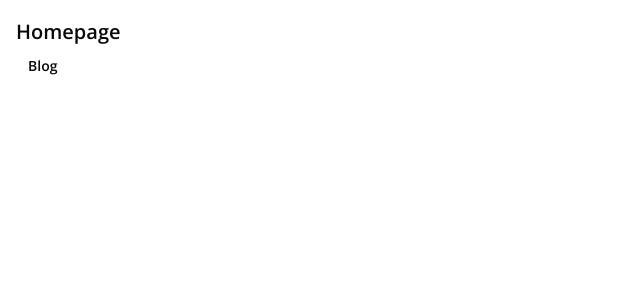
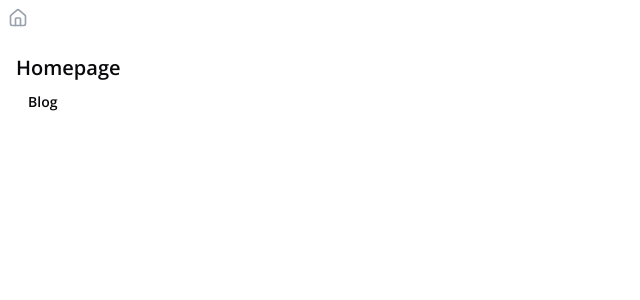
Before and after one commit to dchubarov/nextjs-blog-tutorial, a Next.js app: page / in a window 1280 px wide. Shown: the top 300 px of the page, without its empty margins (0-640 px from the left). Built offline with nearby package versions, Linux system fonts and the light colour scheme.

Commit message:
Implement dynamic breadcrumbs using parallel route.

```diff
--- a/src/app/(facets)/blog/_internal/components/blog-post-list.tsx
+++ b/src/app/(facets)/blog/_internal/components/blog-post-list.tsx
@@ -12,11 +12,9 @@ export default function BlogPostList({ posts }: { posts: BlogPost[] }) {
     <div className="bg-white py-24 sm:py-32">
       <div className="mx-auto grid max-w-7xl grid-cols-1 gap-x-8 gap-y-12 px-6 sm:gap-y-16 lg:grid-cols-2 lg:px-8">
         <article className="mx-auto w-full max-w-2xl lg:mx-0 lg:max-w-lg">
-          <time
-            dateTime={featuredPost.createdAt.toLocaleString()}
-            className="block text-sm/6 text-gray-600">
-            {featuredPost.createdAt.toLocaleString()}
-          </time>
+          <div className="block text-sm/6 text-gray-600">
+            @{featuredPost.author} on {featuredPost.createdAt.toLocaleString()}
+          </div>
           <h2
             id="featured-post"
             className="mt-4 text-3xl font-semibold tracking-tight text-pretty text-gray-900 sm:text-4xl">
@@ -39,27 +37,18 @@ export default function BlogPostList({ posts }: { posts: BlogPost[] }) {
                 Continue reading <span aria-hidden="true">&rarr;</span>
               </Link>
             </div>
-            <div className="flex lg:border-t lg:border-gray-900/10 lg:pt-8">
-              <a
-                href={`/users/${featuredPost.author}`}
-                className="flex gap-x-2.5 text-sm/6 font-semibold text-gray-900">
-                {/*<img alt="" src={featuredPost.author.imageUrl} className="size-6 flex-none rounded-full bg-gray-50" />*/}
-                @{featuredPost.author}
-              </a>
-            </div>
           </div>
         </article>
+
         {posts.length > 1 && (
           <div className="mx-auto w-full max-w-2xl border-t border-gray-900/10 pt-12 sm:pt-16 lg:mx-0 lg:max-w-none lg:border-t-0 lg:pt-0">
             <div className="-my-12 divide-y divide-gray-900/10">
               {posts.slice(1).map((post) => (
                 <article key={post.slug} className="py-12">
                   <div className="group relative max-w-xl">
-                    <time
-                      dateTime={post.createdAt.toLocaleString()}
-                      className="block text-sm/6 text-gray-600">
-                      {post.createdAt.toLocaleString()}
-                    </time>
+                    <div className="block text-sm/6 text-gray-600">
+                      @{post.author} on {post.createdAt.toLocaleString()}
+                    </div>
                     <h2 className="mt-2 text-lg font-semibold text-gray-900 group-hover:text-gray-600">
                       <Link href={`/blog/${post.slug}`}>
                         <span className="absolute inset-0" />
@@ -69,17 +58,13 @@ export default function BlogPostList({ posts }: { posts: BlogPost[] }) {
                     <p className="mt-4 text-sm/6 text-gray-600">
                       {post.content}
                     </p>
-                  </div>
-                  <div className="mt-4 flex">
-                    <Link
-                      href={`/users/${post.author}`}
-                      className="relative flex gap-x-2.5 text-sm/6 font-semibold text-gray-900">
-                      {/*<img*/}
-                      {/*  alt=""*/}
-                      {/*  src={post.author.imageUrl}*/}
-                      {/*  className="size-6 flex-none rounded-full bg-gray-50"*/}
-                      {/*/>*/}@{post.author}
-                    </Link>
+                    {post.tags && (
+                      <div className="flex gap-2 mt-4">
+                        {post.tags.map((tag) => (
+                          <Badge key={tag}>{tag}</Badge>
+                        ))}
+                      </div>
+                    )}
                   </div>
                 </article>
               ))}
--- a/src/app/(facets)/blog/layout.tsx
+++ /dev/null
@@ -1,17 +0,0 @@
-import React from 'react';
-import Breadcrumbs from '@/components/breadcrumbs';
-
-export default function BlogLayout({
-  children,
-}: {
-  children: React.ReactNode;
-}) {
-  return (
-    <>
-      <header>
-        <Breadcrumbs />
-      </header>
-      {children}
-    </>
-  );
-}
--- /dev/null
+++ b/src/app/@breadcrumbs/[...all]/page.tsx
@@ -0,0 +1,10 @@
+import Breadcrumbs from '@/components/breadcrumbs';
+
+export default async function BreadcrumbSlot({
+  params,
+}: {
+  params: Promise<{ all: string[] }>;
+}) {
+  const all = (await params).all;
+  return <Breadcrumbs pages={all} />;
+}
--- /dev/null
+++ b/src/app/@breadcrumbs/page.tsx
@@ -0,0 +1,5 @@
+import Breadcrumbs from '@/components/breadcrumbs';
+
+export default function BreadcrumbSlot() {
+  return <Breadcrumbs pages={[]} />;
+}
--- a/src/app/layout.tsx
+++ b/src/app/layout.tsx
@@ -14,10 +14,19 @@ export const metadata: Metadata = {
   },
 };
 
-export default function Layout({ children }: { children: React.ReactNode }) {
+export default function Layout({
+  breadcrumbs,
+  children,
+}: {
+  breadcrumbs: React.ReactNode;
+  children: React.ReactNode;
+}) {
   return (
     <html lang="en" className={openSans.className}>
-      <body>{children}</body>
+      <body>
+        <header className="p-2">{breadcrumbs}</header>
+        <main>{children}</main>
+      </body>
     </html>
   );
 }
--- a/src/components/breadcrumbs.tsx
+++ b/src/components/breadcrumbs.tsx
@@ -2,23 +2,37 @@
 
 import _ from 'lodash';
 import { Link } from '@/components/link';
-import { useSelectedLayoutSegments } from 'next/navigation';
 
-export default function Breadcrumbs() {
-  const segments = useSelectedLayoutSegments();
+export default function Breadcrumbs({ pages }: { pages: string[] }) {
+  const buildLink = (i: number) => {
+    return i > 0
+      ? '/' + pages.slice(0, i).join('/') + `/${pages[i]}`
+      : `/${pages[0]}`;
+  };
 
   return (
     <nav aria-label="Breadcrumb" className="flex">
       <ol role="list" className="flex items-center space-x-4">
         <li>
           <div>
-            <Link href="/blog" className="text-gray-400 hover:text-gray-500">
-              Blog
+            <Link href="/" className="text-gray-400 hover:text-gray-500">
+              <svg
+                width="20"
+                height="20"
+                viewBox="0 0 24 24"
+                fill="none"
+                stroke="currentColor"
+                strokeWidth="2"
+                strokeLinecap="round"
+                strokeLinejoin="round">
+                <path d="M15 21v-8a1 1 0 0 0-1-1h-4a1 1 0 0 0-1 1v8" />
+                <path d="M3 10a2 2 0 0 1 .709-1.528l7-5.999a2 2 0 0 1 2.582 0l7 5.999A2 2 0 0 1 21 10v9a2 2 0 0 1-2 2H5a2 2 0 0 1-2-2z" />
+              </svg>
             </Link>
           </div>
         </li>
-        {segments.map((segment) => (
-          <li key={_.capitalize(segment)}>
+        {pages.map((page, index) => (
+          <li key={page}>
             <div className="flex items-center">
               <svg
                 fill="currentColor"
@@ -28,10 +42,10 @@ export default function Breadcrumbs() {
                 <path d="M5.555 17.776l8-16 .894.448-8 16-.894-.448z" />
               </svg>
               <Link
-                href={segment}
+                href={buildLink(index)}
                 // aria-current={page.current ? 'page' : undefined}
                 className="ml-4 text-sm font-medium text-gray-500 hover:text-gray-700">
-                {_.capitalize(segment)}
+                {_.capitalize(page)}
               </Link>
             </div>
           </li>
--- a/src/components/page-layout.tsx
+++ b/src/components/page-layout.tsx
@@ -15,7 +15,7 @@ function Content({
           <Heading>{title}</Heading>
         </header>
       )}
-      <main>{children}</main>
+      {children}
     </div>
   );
 }
```
